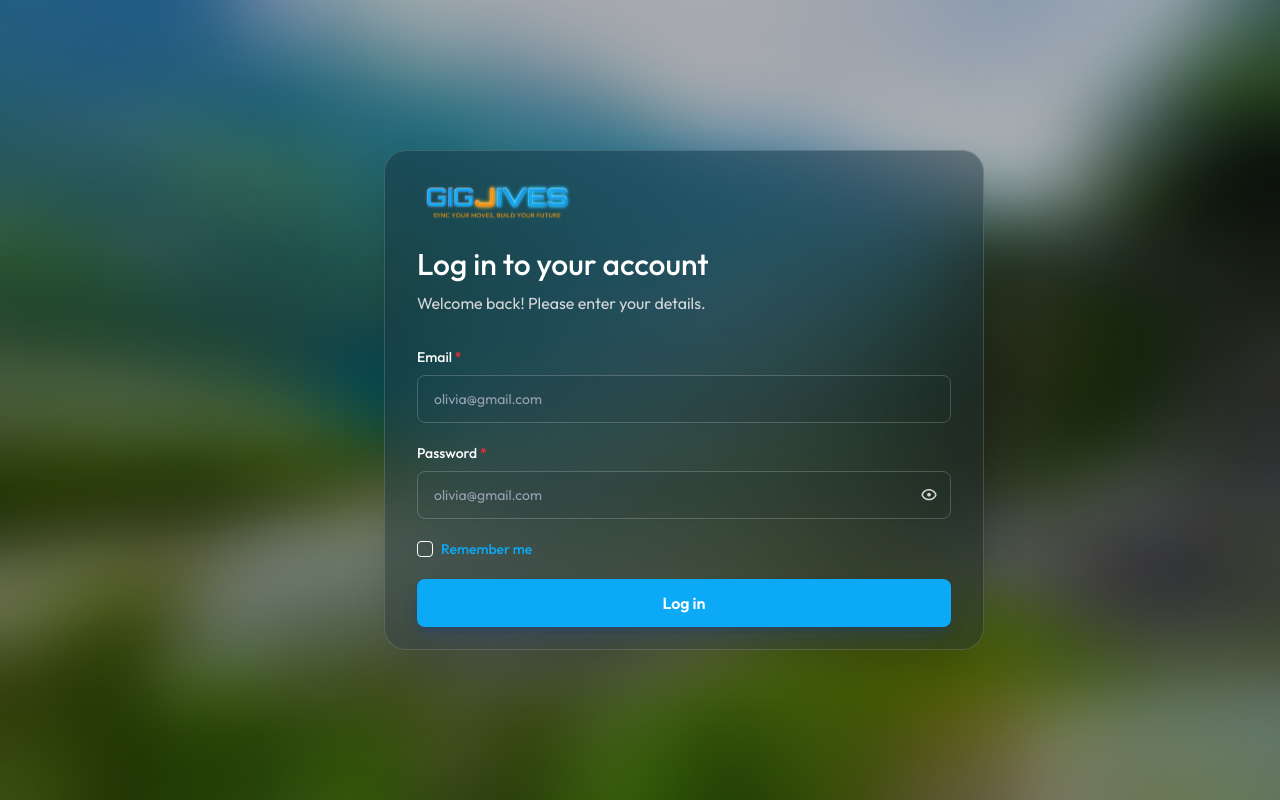
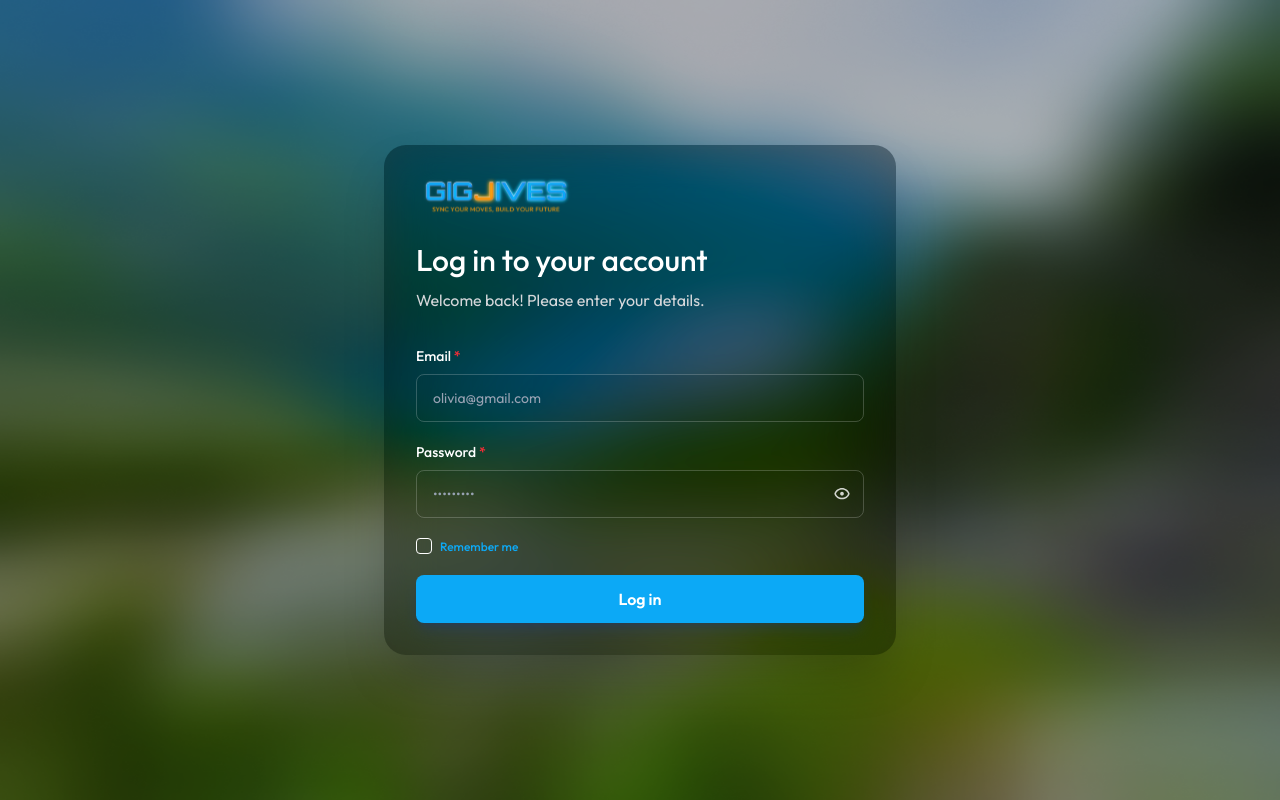
Before and after one commit to Nayab0009/gigGivesn, a Next.js app: page /signin in a window 1280 px wide. Built offline with nearby package versions, Linux system fonts and the light colour scheme.

Commit message:
more ui fixes

```diff
--- a/src/components/auth/SignInForm.tsx
+++ b/src/components/auth/SignInForm.tsx
@@ -224,10 +224,15 @@ export default function SignInForm() {
       )}
 
       {/* Centered Card */}
-      <div className="relative z-10 flex min-h-screen items-center justify-center p-4">
-        <div className="w-full max-w-lg">
+      <div className="fixed inset-0 z-10 flex items-center justify-center">
+        <div className="w-full max-w-lg flex items-center justify-center">
           <div
-            className="w-[600px] h-[500px] rounded-[22px] p-8 flex flex-col justify-between bg-black/30 border border-white/15 shadow-2xl text-white opacity-100 backdrop-blur-[100px]"
+            className="w-[600px] h-[510px] rounded-[22px] p-8 flex flex-col justify-between shadow-2xl text-white opacity-100 backdrop-blur-[24px] "
+            style={{
+              background: '#0000005D',
+              backdropFilter: 'blur(24px) saturate(180%)',
+              WebkitBackdropFilter: 'blur(24px) saturate(180%)',
+            }}
           >
             {/* Logo */}
             <div className="flex flex-col items-start mb-6">
@@ -269,7 +274,7 @@ export default function SignInForm() {
                     type={showPassword ? "text" : "password"}
                     id="password"
                     name="password"
-                    placeholder="olivia@gmail.com"
+                    placeholder="•••••••••"
                     value={formData.password}
                     onChange={handleChange}
                     error={!!errors.password}
@@ -293,7 +298,7 @@ export default function SignInForm() {
                   label="Remember me"
                   checked={isChecked}
                   onChange={() => setIsChecked(!isChecked)}
-                  className="text-[#0CA9F6] "
+                  className="text-[#0CA9F6] text-[12px]"
                 />
                 {/* <Link href="/forgot-password" className="text-sm text-[#0CA9F6] hover:text-blue-200">
                   Forgot Password
```
